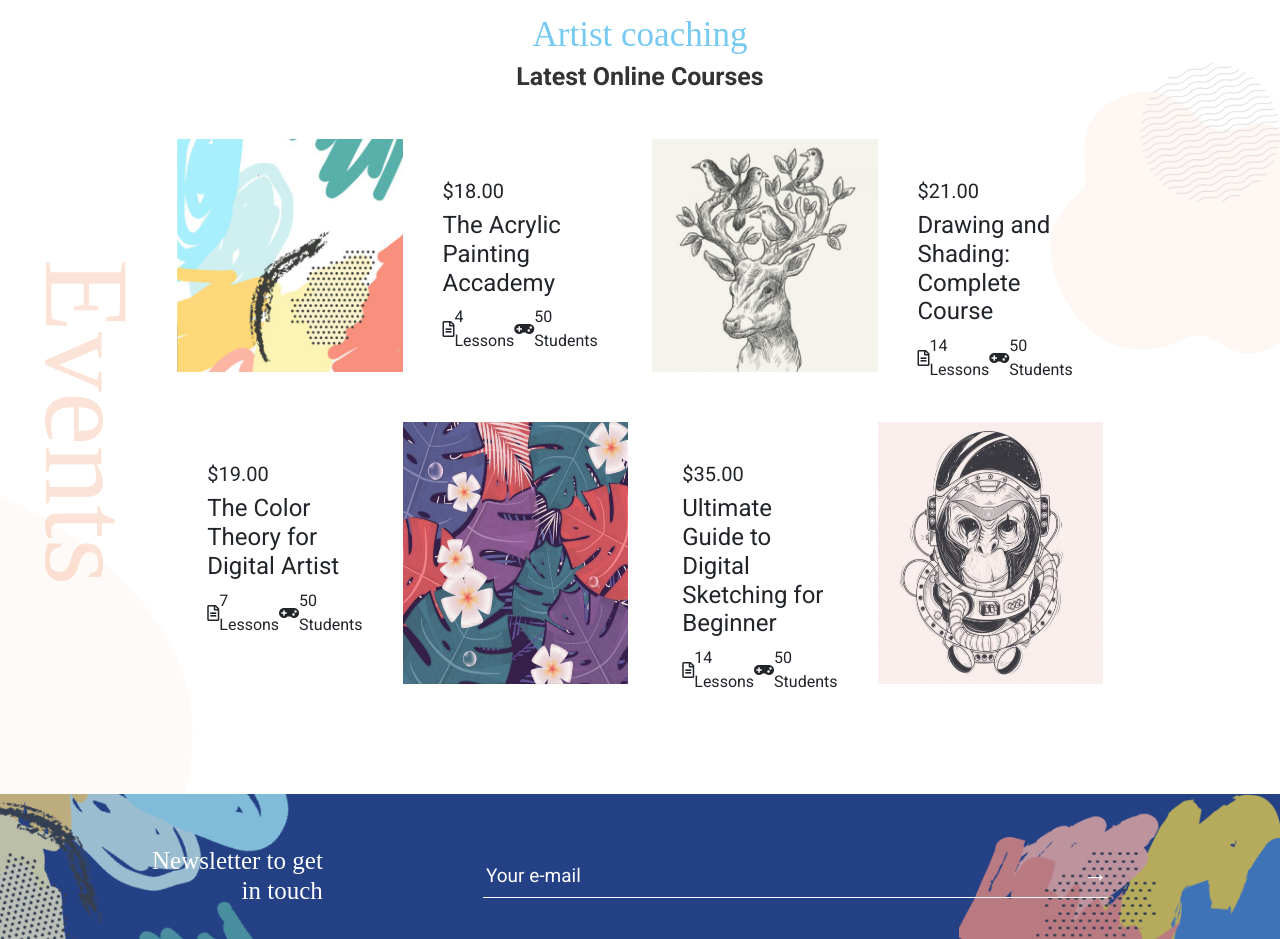
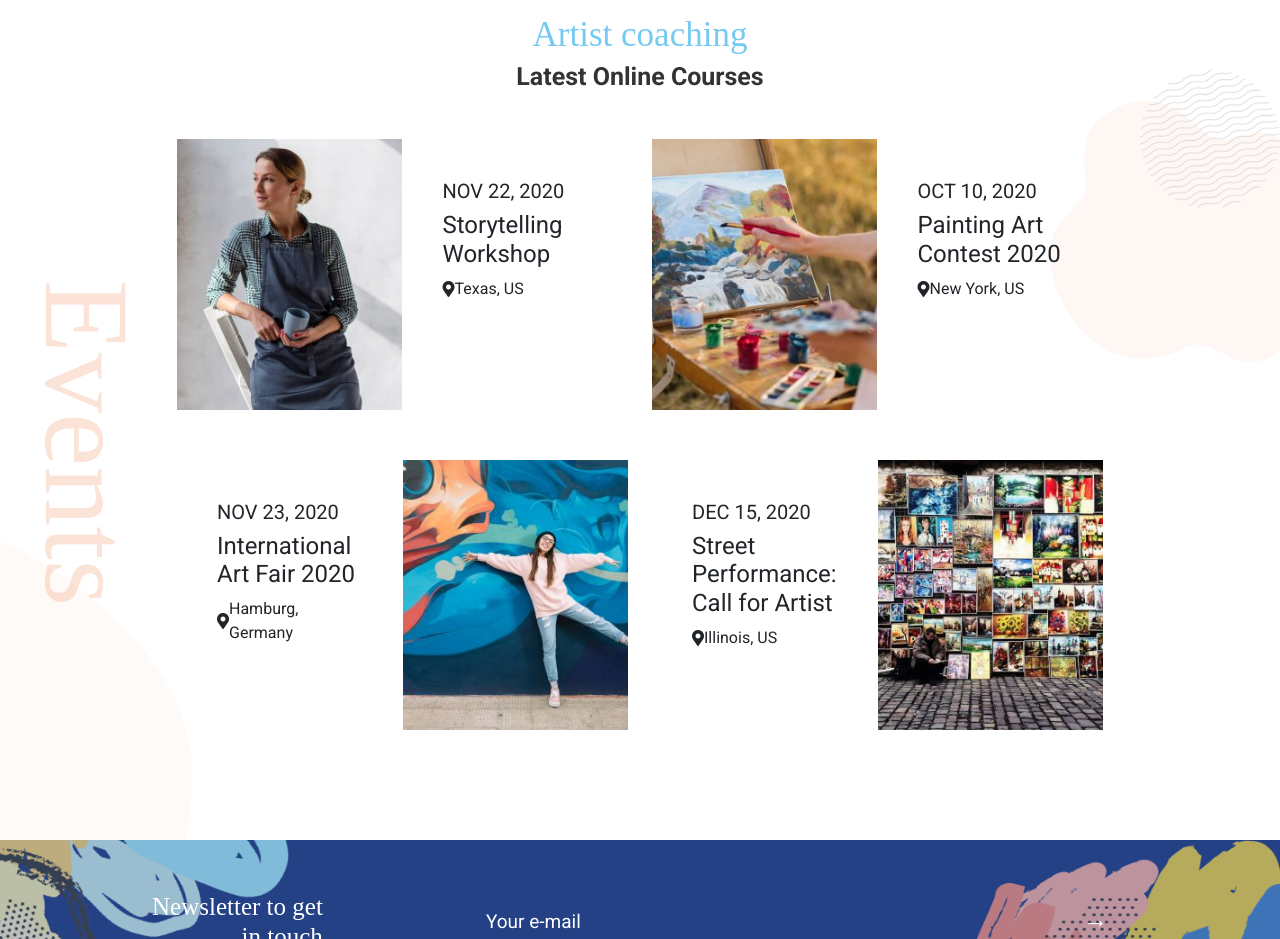
Before and after one commit to AndreaCasentini93/proj-html-vuejs, a Vue app: page / in a window 1280 px wide. Shown: the part 5400-6339 px from the top of the page. Built offline with nearby package versions, Linux system fonts and the light colour scheme; a small style sheet from the web is missing; a web font is replaced by a local one.

Commit message:
Articles Refactoring

```diff
--- a/src/components/Articles.vue
+++ b/src/components/Articles.vue
@@ -153,8 +153,29 @@ export default {
     }
 
     @media screen and (max-width: 991px) {
+
         .hidden_991px {
-            display: none;
+            display: none !important;
+        }
+
+        h2 {
+            font-size: 30px !important;
+        }
+
+        h3 {
+            font-size: 20px !important;
+        }
+
+        h4 {
+            font-size: 13px !important;
+        }
+
+        h5 {
+            font-size: 12px !important;
+        }
+
+        p {
+            font-size: 11px !important;
         }
     }
 </style>
--- a/src/components/Events.vue
+++ b/src/components/Events.vue
@@ -5,10 +5,11 @@
             <path class="elementor-shape-fill" d="M139.374 198.088c16.328 8.906 51.35-1.087 58.304-39.038 7.15-39.022-13.182-40.052-9.633-54.248 14.243-21.15 16.782-48.14 2.028-64.387-36.503-38.024-45.629 7.604-76.048-20.28C101.727 7.837 83.1-6.735 56.23 3.405 18.239 17.74 27.33 47.659 27.33 69.313c0 7.624-24.216 21.957-26.87 41.573-3.346 24.734 12.168 57.29 26.87 68.443 23.322 26.363 59.318 20.28 75.541 11.154 13.931-7.836 25.35 1.52 36.503 7.605z"/>
         </svg>
         <img class="jagged_circle" src="../assets/images/maxcoach-shape-13.png" alt="jagged_circle">
-        <img class="form_2" src="../assets/images/artist-shape-02.png" alt="form_2">
-        <div class="text_decoration">Events</div>
+        <img class="form_2 hidden_991px" src="../assets/images/artist-shape-02.png" alt="form_2">
+        <div class="text_decoration hidden_991px">Events</div>
         <!-- /DECORATIONS -->
 
+        <!-- CONTAINER -->
         <div class="container">
             <div class="row">
                 <div class="col-10 offset-1">
@@ -29,6 +30,7 @@
                 </div>
             </div>
         </div>
+        <!-- /CONTAINER -->
     </section>
 </template>
 
@@ -44,40 +46,40 @@ export default {
         return {
             cards: [
                 {
-                    title: 'The Acrylic Painting Accademy',
-                    image: require('../assets/images/artist-course-08-480x480.jpg'),
-                    subTitle: '$18.00',
-                    classIcon1: 'far fa-file-alt',
-                    classIcon2: 'fas fa-gamepad',
-                    textIcon1: '4 Lessons',
-                    textIcon2: '50 Students'
+                    title: 'Storytelling Workshop',
+                    image: require('../assets/images/artist-event-04-250x300.jpg'),
+                    subTitle: 'NOV 22, 2020',
+                    classIcon1: 'fas fa-map-marker-alt',
+                    classIcon2: '',
+                    textIcon1: 'Texas, US',
+                    textIcon2: ''
                 },
                 {
-                    title: 'Drawing and Shading: Complete Course',
-                    image: require('../assets/images/artist-course-07-480x480.jpg'),
-                    subTitle: '$21.00',
-                    classIcon1: 'far fa-file-alt',
-                    classIcon2: 'fas fa-gamepad',
-                    textIcon1: '14 Lessons',
-                    textIcon2: '50 Students'
+                    title: 'Painting Art Contest 2020',
+                    image: require('../assets/images/artist-event-03-250x300.jpg'),
+                    subTitle: 'OCT 10, 2020',
+                    classIcon1: 'fas fa-map-marker-alt',
+                    classIcon2: '',
+                    textIcon1: 'New York, US',
+                    textIcon2: ''
                 },
                 {
-                    title: 'The Color Theory for Digital Artist',
-                    image: require('../assets/images/artist-course-06-480x480.jpg'),
-                    subTitle: '$19.00',
-                    classIcon1: 'far fa-file-alt',
-                    classIcon2: 'fas fa-gamepad',
-                    textIcon1: '7 Lessons',
-                    textIcon2: '50 Students'
+                    title: 'International Art Fair 2020',
+                    image: require('../assets/images/artist-event-02-250x300.jpg'),
+                    subTitle: 'NOV 23, 2020',
+                    classIcon1: 'fas fa-map-marker-alt',
+                    classIcon2: '',
+                    textIcon1: 'Hamburg, Germany',
+                    textIcon2: ''
                 },
                 {
-                    title: 'Ultimate Guide to Digital Sketching for Beginner',
-                    image: require('../assets/images/artist-course-05-480x480.jpg'),
-                    subTitle: '$35.00',
-                    classIcon1: 'far fa-file-alt',
-                    classIcon2: 'fas fa-gamepad',
-                    textIcon1: '14 Lessons',
-                    textIcon2: '50 Students'
+                    title: 'Street Performance: Call for Artist',
+                    image: require('../assets/images/artist-event-01-250x300.jpg'),
+                    subTitle: 'DEC 15, 2020',
+                    classIcon1: 'fas fa-map-marker-alt',
+                    classIcon2: '',
+                    textIcon1: 'Illinois, US',
+                    textIcon2: ''
                 }
             ]
         }
@@ -147,4 +149,31 @@ export default {
         }
     }
 
+    @media screen and (max-width: 991px) {
+
+        .hidden_991px {
+            display: none !important;
+        }
+
+        h2 {
+            font-size: 30px !important;
+        }
+
+        h3 {
+            font-size: 20px !important;
+        }
+
+        h4 {
+            font-size: 13px !important;
+        }
+
+        h5 {
+            font-size: 12px !important;
+        }
+
+        p {
+            font-size: 11px !important;
+        }
+    }
+
 </style>
```
